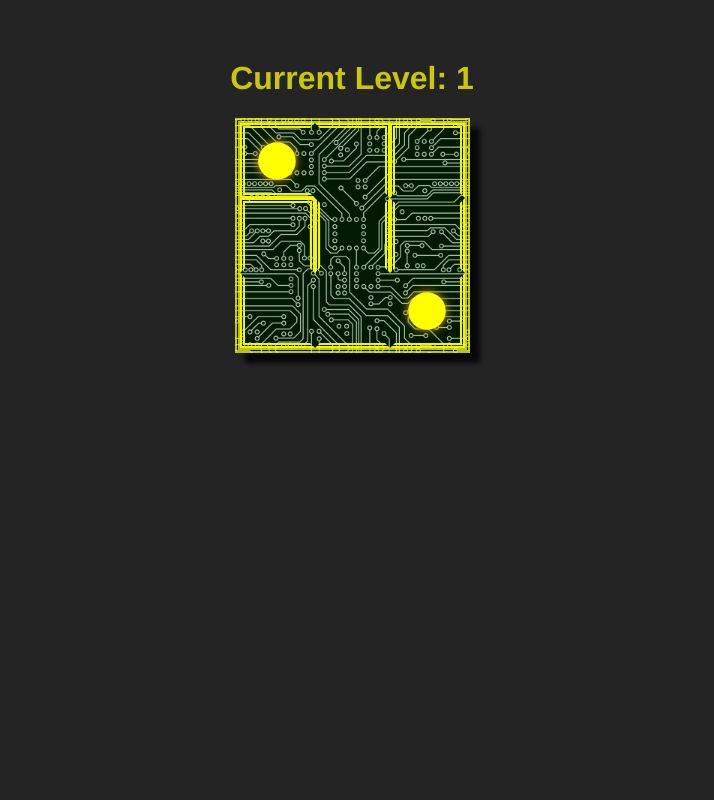
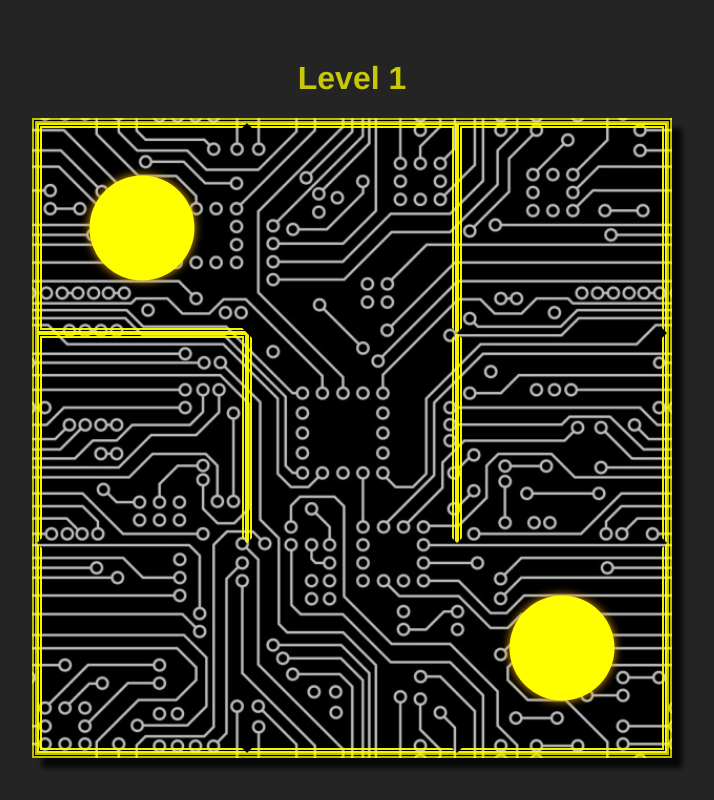
Before and after one commit to CurtisConway/maze, a Vue app: page / in a window 1280 px wide. Shown: the whole page, without its empty margins (288-1002 px from the left). Built offline with nearby package versions, Linux system fonts and the light colour scheme.

Commit message:
Make the maze scale properly

```diff
--- a/src/components/Maze.vue
+++ b/src/components/Maze.vue
@@ -1,6 +1,8 @@
 <template>
   <div>
-    <h1>Current Level: {{ currentLevel }}</h1>
+    <h1>Level {{ currentLevel }}</h1>
+    <div class="container">
+      <div class="square">
         <table v-if="maze">
           <tr v-for="(row, y) in maze.table" :key="`row-${y}`">
             <td v-for="(column, x) in row" :key="`column-${y}-${x}`" :class="column">
@@ -31,6 +33,9 @@
             </td>
           </tr>
         </table>
+      </div>
+    </div>
+
     <h1 v-if="success">YOU WIN!</h1>
     <h1 v-if="failure">YOU LOSE!</h1>
     <button v-if="success || failure" @click="resetGame">
@@ -68,9 +73,10 @@ export default {
   },
   mounted() {
     this.startGame();
+    document.addEventListener('keyup', this.keyboardHandler);
   },
   beforeDestroy() {
-    this.endGame();
+    document.removeEventListener('keyup', this.keyboardHandler);
   },
   methods: {
     startGame() {
@@ -79,11 +85,7 @@ export default {
       this.maze.createMaze()
         .then(() => {
           this.movePosition(0, 0);
-          document.addEventListener('keyup', this.keyboardHandler);
         });
-    },
-    endGame() {
-      document.removeEventListener('keyup', this.keyboardHandler);
     },
     resetGame() {
       this.failure = false;
@@ -106,6 +108,9 @@ export default {
         right: () => {
           if (this.currentPosition.right) this.movePosition(this.currentX + 1, this.currentY);
         },
+        reset: () => {
+          if (this.success || this.failure) this.resetGame();
+        },
       };
       const handlers = {
         w: actions.up,
@@ -116,8 +121,12 @@ export default {
         ArrowLeft: actions.left,
         ArrowDown: actions.down,
         ArrowRight: actions.right,
+        Enter: actions.reset,
+        ' ': actions.reset,
       };
       if (handlers[event.key]) {
+        event.preventDefault();
+        event.stopPropagation();
         handlers[event.key]();
       }
     },
@@ -125,7 +134,6 @@ export default {
       this.currentX = x;
       this.currentY = y;
       if (this.currentPosition.active) {
-        this.endGame();
         this.failure = true;
         this.size = 3;
       } else {
@@ -133,7 +141,6 @@ export default {
       }
 
       if (this.currentX === (this.maze.width - 1) && this.currentY === (this.maze.height - 1)) {
-        this.endGame();
         this.success = true;
         this.size += 1;
       }
@@ -146,14 +153,32 @@ export default {
 table {
   margin:0 auto;
   border-spacing:0;
-  border:5px double rgba(255, 255, 0, 0.75);
+  border:thick double rgba(255, 255, 0, 0.75);
   background-image: url('../assets/circuit.png');
-  background-color: #006600;
+  background-color: black;
   background-size:cover;
   box-shadow:10px 10px 5px rgba(0,0,0,.8);
+  width:100%;
+  height:100%;
+  position:absolute;
+  top:0;
+  left:0;
+}
+.container {
+  width:640px;
+  max-width:100%;
+  margin:0 auto;
+}
+.square {
+  width:100%;
+  height:0;
+  padding-bottom:100%;
+  position:relative;
+  margin:0 auto;
 }
 h1 {
   color: rgba(255, 255, 0, 0.75);
+  text-align: center;
 }
 button {
   background-color: rgba(255, 255, 0, 0.75);
@@ -167,9 +192,7 @@ button {
   margin-top:20px;
 }
 td {
-  border:5px double rgba(255, 255, 0, 0.95);
-  height:75px;
-  width:75px;
+  border:thick double rgba(255, 255, 0, 0.95);
   box-sizing:border-box;
   position:relative;
   transition:border .5s ease-in-out;
```
Also changed, not shown: 7 other files (tests, documents, lock files or other folders). Lines whose indentation alone changed are shown as unchanged.
